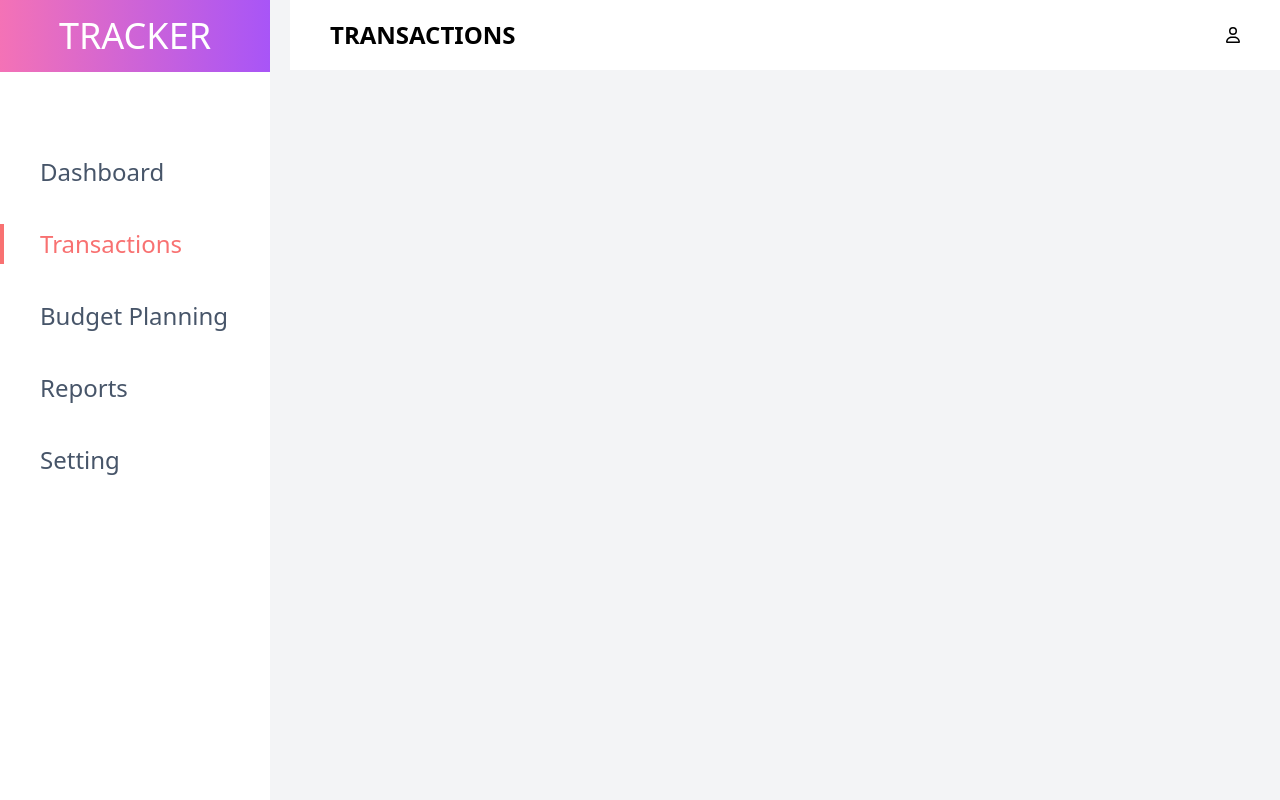
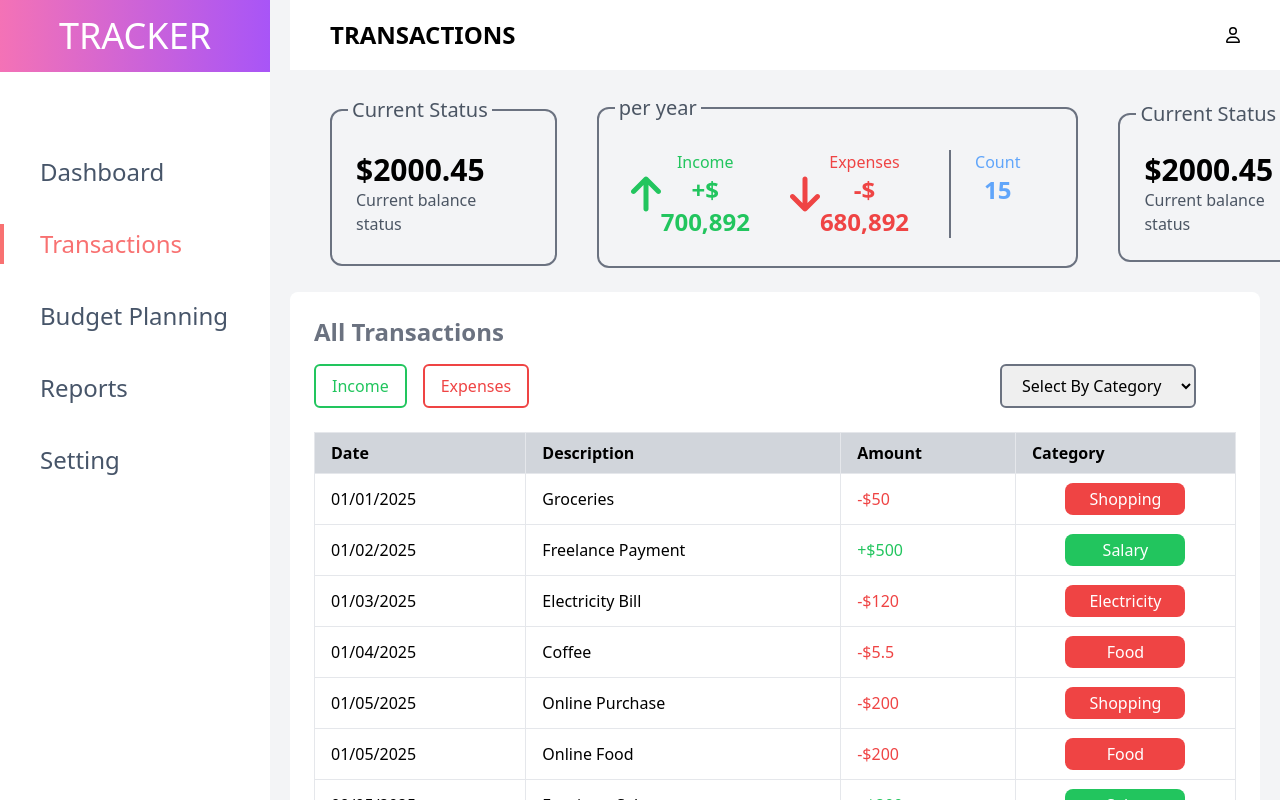
Before and after one commit to Prajon-Adhikari/Personal-Finance-Tracker, a React (Vite) app in the folder frontend/: page /transactions in a window 1280 px wide. Built offline with nearby package versions, Linux system fonts and the light colour scheme.

Commit message:
adding transactions page

```diff
--- a/frontend/src/Components/Dashboard.jsx
+++ b/frontend/src/Components/Dashboard.jsx
@@ -2,8 +2,16 @@ import React, { useState } from "react";
 import { FontAwesomeIcon } from "@fortawesome/react-fontawesome";
 import { faUser } from "@fortawesome/free-regular-svg-icons";
 import ReactApexChart from "react-apexcharts";
+import { Link } from "react-router-dom";
 import Panel from "./Panel";
-import { faChartSimple } from "@fortawesome/free-solid-svg-icons";
+import {
+  faChartSimple,
+  faUtensils,
+  faCartShopping,
+  faBolt,
+  faWallet,
+  faDollarSign,
+} from "@fortawesome/free-solid-svg-icons";
 
 class AreaChart extends React.Component {
   constructor(props) {
@@ -11,11 +19,11 @@ class AreaChart extends React.Component {
     this.state = {
       series: [
         {
-          name: "series1",
+          name: "Income",
           data: [31, 40, 28, 51, 42, 109, 100],
         },
         {
-          name: "series2",
+          name: "Expenses",
           data: [11, 32, 45, 32, 34, 52, 41],
         },
       ],
@@ -24,6 +32,7 @@ class AreaChart extends React.Component {
           height: 300,
           type: "area",
         },
+        colors: ["#72BF78", "#F95454"],
         dataLabels: {
           enabled: false,
         },
@@ -33,18 +42,18 @@ class AreaChart extends React.Component {
         xaxis: {
           type: "datetime",
           categories: [
-            "2018-09-19T00:00:00.000Z",
-            "2018-09-19T01:30:00.000Z",
-            "2018-09-19T02:30:00.000Z",
-            "2018-09-19T03:30:00.000Z",
-            "2018-09-19T04:30:00.000Z",
-            "2018-09-19T05:30:00.000Z",
-            "2018-09-19T06:30:00.000Z",
+            "2025-01-01T00:00:00.000Z",
+            "2025-02-01T00:00:00.000Z",
+            "2025-03-01T00:00:00.000Z",
+            "2025-04-01T00:00:00.000Z",
+            "2025-05-01T00:00:00.000Z",
+            "2025-06-01T00:00:00.000Z",
+            "2025-07-01T00:00:00.000Z",
           ],
         },
         tooltip: {
           x: {
-            format: "dd/MM/yy HH:mm",
+            format: "MMM yyyy",
           },
         },
       },
@@ -72,7 +81,7 @@ export default function Dashboard() {
         type: "pie",
       },
       colors: ["#FF407D", "#6C48C5", "#FAB12F"], // Custom colors
-      labels: ["Food", "Clothes", "Others"],
+      labels: ["Food", "Shopping", "Others"],
       responsive: [
         {
           breakpoint: 480,
@@ -171,12 +180,12 @@ export default function Dashboard() {
           figure={faChartSimple}
           amount="4000.8"
           date="Jan01- Jan29"
-          begColor="from-pink-600"
-          midColor="via-pink-500"
-          endColor="to-customPurple1"
+          begColor="from-pink-500"
+          midColor="via-pink-600"
+          endColor="to-pink-700"
         />
         <Panel
-          title="Total Earning"
+          title="Total Expenses"
           figure={faChartSimple}
           amount="4000.8"
           date="Jan01- Jan29"
@@ -203,11 +212,16 @@ export default function Dashboard() {
           endColor="to-customGold2"
         />
       </div>
-      <div className="p-6 bg-white mr-[20px] rounded-lg shadow-md">
-        <h3 className="text-2xl font-semibold mb-4">Recent Transactions</h3>
+      <div className="p-6 bg-white mr-[20px] rounded-lg ">
+        <div className="flex justify-between items-center mb-4">
+          <h3 className="text-2xl font-semibold mb-4">Recent Transactions</h3>
+          <button className="bg-red-700 px-4 py-1 rounded-lg mr-2 mb-2 text-white">
+            <Link to="/transactions">View All</Link>
+          </button>
+        </div>
         <table className="w-full text-left border-collapse">
           <thead>
-            <tr className="bg-gray-200">
+            <tr className="bg-gray-300">
               <th className="px-4 py-2 border">Date</th>
               <th className="px-4 py-2 border">Description</th>
               <th className="px-4 py-2 border">Amount</th>
@@ -229,14 +243,45 @@ export default function Dashboard() {
                     : `+$${transaction.amount}`}
                 </td>
                 {transaction.amount < 0 ? (
-                  <td className="text-center">
-                    <div className="bg-red-500 text-white my-2 mx-auto w-[100px] py-1 rounded-lg">
+                  <td className="text-center border">
+                    <div className="bg-red-500 text-white my-2 mx-auto w-[120px] py-1 rounded-lg">
+                      {transaction.category === "Shopping" ? (
+                        <FontAwesomeIcon
+                          icon={faCartShopping}
+                          className="pr-2"
+                        />
+                      ) : transaction.category === "Food" ? (
+                        <FontAwesomeIcon icon={faUtensils} className="pr-2" />
+                      ) : transaction.category === "Salary" ? (
+                        <FontAwesomeIcon icon={faWallet} className="pr-2" />
+                      ) : transaction.category === "Electricity" ? (
+                        <FontAwesomeIcon icon={faBolt} className="pr-2" />
+                      ) : (
+                        <FontAwesomeIcon
+                          icon={faCartShopping}
+                          className="pr-2"
+                        />
+                      )}
                       {transaction.category}
                     </div>
                   </td>
                 ) : (
-                  <td className="text-center">
-                    <div className="bg-green-500 text-white  my-2 mx-auto w-[100px] py-1 rounded-lg">
+                  <td className="text-center border">
+                    <div className="bg-green-500 text-white  my-2 mx-auto w-[120px] py-1 rounded-lg">
+                      {transaction.category === "Shopping" ? (
+                        <FontAwesomeIcon
+                          icon={faCartShopping}
+                          className="pr-2"
+                        />
+                      ) : transaction.category === "Food" ? (
+                        <FontAwesomeIcon icon={faUtensils} className="pr-2" />
+                      ) : transaction.category === "Salary" ? (
+                        <FontAwesomeIcon icon={faWallet} className="pr-2" />
+                      ) : transaction.category === "Electricity" ? (
+                        <FontAwesomeIcon icon={faBolt} className="pr-2" />
+                      ) : (
+                        <FontAwesomeIcon icon={faDollarSign} className="pr-2" />
+                      )}
                       {transaction.category}
                     </div>
                   </td>
--- a/frontend/src/Components/Transactions.jsx
+++ b/frontend/src/Components/Transactions.jsx
@@ -1,14 +1,253 @@
-import React from "react";
+import React, { useState } from "react";
 import { FontAwesomeIcon } from "@fortawesome/react-fontawesome";
 import { faUser } from "@fortawesome/free-regular-svg-icons";
+import { faArrowUp, faArrowDown } from "@fortawesome/free-solid-svg-icons";
+import {
+  faUtensils,
+  faCartShopping,
+  faBolt,
+  faWallet,
+  faDollarSign,
+} from "@fortawesome/free-solid-svg-icons";
 
 export default function Transactions() {
+  // Dummy Data for Transactions
+  const transactions = [
+    {
+      id: 1,
+      date: "01/01/2025",
+      description: "Groceries",
+      amount: -50.0,
+      category: "Shopping",
+    },
+    {
+      id: 2,
+      date: "01/02/2025",
+      description: "Freelance Payment",
+      amount: 500.0,
+      category: "Salary",
+    },
+    {
+      id: 3,
+      date: "01/03/2025",
+      description: "Electricity Bill",
+      amount: -120.0,
+      category: "Electricity",
+    },
+    {
+      id: 4,
+      date: "01/04/2025",
+      description: "Coffee",
+      amount: -5.5,
+      category: "Food",
+    },
+    {
+      id: 5,
+      date: "01/05/2025",
+      description: "Online Purchase",
+      amount: -200.0,
+      category: "Shopping",
+    },
+    {
+      id: 6,
+      date: "01/05/2025",
+      description: "Online Food",
+      amount: -200.0,
+      category: "Food",
+    },
+    {
+      id: 7,
+      date: "09/05/2025",
+      description: "Furniture Sales",
+      amount: 200.0,
+      category: "Sales",
+    },
+    {
+      id: 8,
+      date: "10/05/2025",
+      description: "Watch Movie",
+      amount: -200.0,
+      category: "Entertainment",
+    },
+    {
+      id: 9,
+      date: "01/05/2025",
+      description: "Health Checkup",
+      amount: -200.0,
+      category: "Health",
+    },
+    {
+      id: 10,
+      date: "01/06/2025",
+      description: "Salary",
+      amount: 200.0,
+      category: "Salary",
+    },
+    {
+      id: 11,
+      date: "01/06/2025",
+      description: "Donation",
+      amount: -200.0,
+      category: "Charity",
+    },
+  ];
+
+  const [type, setType] = useState("");
+  const [showCategory, setShowCategory] = useState("");
+
+  // Filter transactions by type and category
+  const filteredTransactions = transactions.filter((transaction) => {
+    const isTypeMatch = type
+      ? (type === "income" && transaction.amount > 0) ||
+        (type === "expenses" && transaction.amount < 0)
+      : true;
+
+    const isCategoryMatch = showCategory
+      ? transaction.category === showCategory
+      : true;
+
+    return isTypeMatch && isCategoryMatch;
+  });
+
   return (
     <>
       <div className="bg-white flex justify-between items-center px-10 w-full h-[70px]">
         <h2 className="text-2xl font-bold">TRANSACTIONS</h2>
         <FontAwesomeIcon icon={faUser} />
       </div>
+
+      <div className="flex gap-10 mx-10 my-6 items-center">
+        <fieldset className="border-2 border-gray-500 rounded-xl">
+          <legend className="ml-4 text-xl px-1 text-gray-600 ">
+            Current Status
+          </legend>
+          <div className="py-7 pl-6 pr-[70px]">
+            <div className="font-bold text-3xl ">$2000.45</div>
+            <div className="text-gray-600">Current balance status </div>
+          </div>
+        </fieldset>
+        <fieldset className="border-2 border-gray-500 rounded-xl">
+          <legend className="ml-4 text-xl px-1 text-gray-600">per year</legend>
+          <div className="flex gap-10 py-7 px-8">
+            <div className="text-green-500 flex items-center">
+              <FontAwesomeIcon icon={faArrowUp} className="text-[40px]" />
+              <div>
+                <div className="text-center">Income</div>
+                <div className="text-2xl font-semibold text-center">
+                  +$ 700,892{" "}
+                </div>
+              </div>
+            </div>
+            <div className="text-red-500 flex items-center ">
+              <FontAwesomeIcon icon={faArrowDown} className="text-[40px]" />
+              <div>
+                <div className="text-center">Expenses</div>
+                <div className="text-2xl font-semibold text-center">
+                  -$ 680,892{" "}
+                </div>
+              </div>
+            </div>
+            <div className="text-blue-400 border-l-2 px-6 border-gray-500">
+              <div className="text-center">Count</div>
+              <div className="text-2xl font-semibold text-center">15</div>
+            </div>
+          </div>
+        </fieldset>
+        <fieldset className="border-2 border-gray-500 rounded-xl">
+          <legend className="ml-4 text-xl px-1 text-gray-600 ">
+            Current Status
+          </legend>
+          <div className="py-6 pl-6 pr-[70px]">
+            <div className="font-bold text-3xl ">$2000.45</div>
+            <div className="text-gray-600">Current balance status </div>
+          </div>
+        </fieldset>
+      </div>
+
+      <div className="p-6 bg-white mr-[20px] rounded-lg ">
+        <div className="flex justify-between items-center mb-4">
+          <h3 className="text-2xl font-semibold text-gray-500">
+            All Transactions
+          </h3>
+        </div>
+        <div className="mb-6 flex justify-between mr-10 ">
+          <div className="flex gap-4">
+            <button
+              onClick={() => setType("income")}
+              className={`border-2 border-green-500 text-green-500 px-4 py-1 rounded-md ${
+                type === "income" ? "income-clicked" : ""
+              }`}
+            >
+              Income
+            </button>
+            <button
+              onClick={() => setType("expenses")}
+              className={`border-2 border-red-500 text-red-500 px-4 py-1 rounded-md ${
+                type === "expenses" ? "expense-clicked" : ""
+              }`}
+            >
+              Expenses
+            </button>
+          </div>
+          <div>
+            <select
+              name=""
+              id=""
+              className="border-2 border-gray-500 px-4 py-2 rounded-md cursor-pointer"
+              onChange={(e) => setShowCategory(e.target.value)}
+            >
+              <option value="">Select By Category</option>
+              <option value="Food">Food</option>
+              <option value="Shopping">Shopping</option>
+              <option value="Electricity">Electricity</option>
+              <option value="Salary">Salary</option>
+              <option value="Charity">Charity</option>
+              <option value="Health">Health</option>
+              <option value="Entertainment">Entertainment</option>
+              <option value="Sales">Sales</option>
+            </select>
+          </div>
+        </div>
+
+        <table className="w-full text-left border-collapse">
+          <thead>
+            <tr className="bg-gray-300">
+              <th className="px-4 py-2 border">Date</th>
+              <th className="px-4 py-2 border">Description</th>
+              <th className="px-4 py-2 border">Amount</th>
+              <th className="px-4 py-2 border">Category</th>
+            </tr>
+          </thead>
+          <tbody>
+            {filteredTransactions.map((transaction) => (
+              <tr key={transaction.id} className="hover:bg-gray-100">
+                <td className="px-4 py-2 border">{transaction.date}</td>
+                <td className="px-4 py-2 border">{transaction.description}</td>
+                <td
+                  className={`px-4 py-2 border ${
+                    transaction.amount < 0 ? "text-red-500" : "text-green-500"
+                  }`}
+                >
+                  {transaction.amount < 0
+                    ? `-$${Math.abs(transaction.amount)}`
+                    : `+$${transaction.amount}`}
+                </td>
+                <td className="text-center border">
+                  <div
+                    className={`${
+                      transaction.amount < 0
+                        ? "bg-red-500 text-white"
+                        : "bg-green-500 text-white"
+                    } my-2 mx-auto w-[120px] py-1 rounded-lg`}
+                  >
+                    {transaction.category}
+                  </div>
+                </td>
+              </tr>
+            ))}
+          </tbody>
+        </table>
+      </div>
     </>
   );
 }
```
Also changed, not shown: frontend/src/Components/Menu.jsx (+5 -5 lines), frontend/src/index.css (+12 -4 lines).
